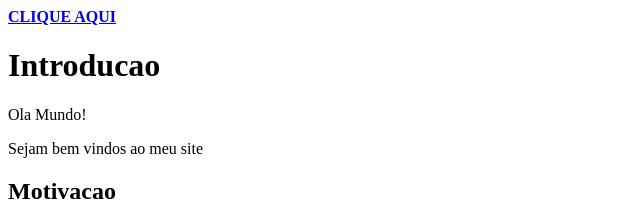
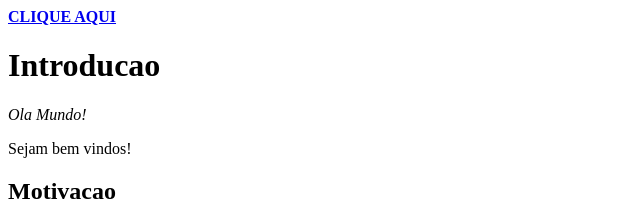
Before and after one commit to heitorpso/heitorpso.github.io, a plain HTML site: page index.html in a window 1280 px wide. Shown: the top 222 px of the page, 0-640 px from the left. Drawn offline with Linux system fonts and the light colour scheme.

Commit message:
Update index.html

```diff
--- a/index.html
+++ b/index.html
@@ -9,9 +9,9 @@
         <h1>
             Introducao
         </h1>
-            Ola Mundo!
+            <i>Ola Mundo!</i>
         <p>
-            Sejam bem vindos ao meu site
+            Sejam bem vindos!
         </p>
         <h2>
             Motivacao
```
